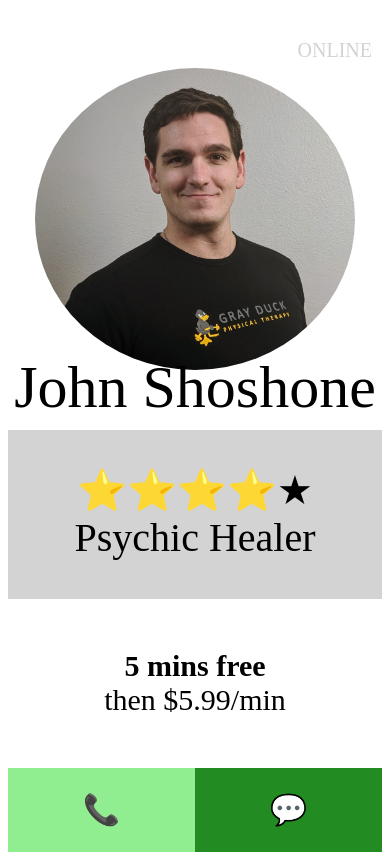
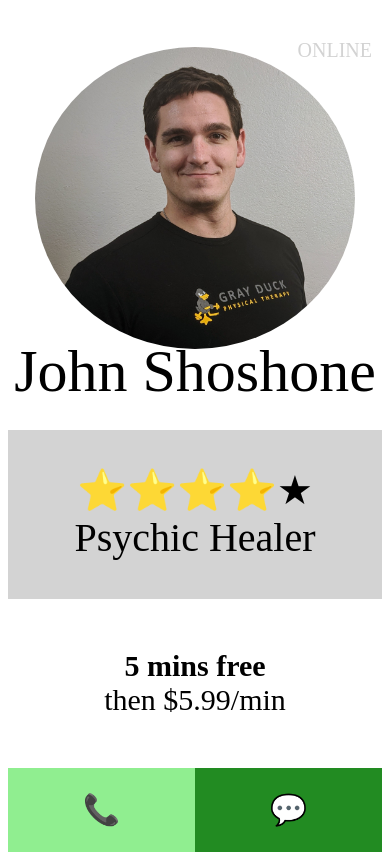
Before and after one commit to njmanning212/Flexbox-Grid-Responsive-Design, a plain HTML site: page index.html in a window 390 px wide. Drawn offline with Linux system fonts and the light colour scheme.

Commit message:
complete grid mobile first design

```diff
--- a/css/style.css
+++ b/css/style.css
@@ -1,4 +1,3 @@
-
 /* styled for mobile first */
 * {
     box-sizing: border-box;
@@ -8,7 +7,7 @@ body {
     height: 100vh;
     display: grid;
     grid-template-columns: 50% 50%;
-    grid-template-rows: 10% 30% 10% 10% 10% 10% 10% 10%;
+    grid-template-rows: 10% 25% 15% 10% 10% 10% 10% 10%;
     grid-template-areas:
     "hdr hdr"
     "img img"
@@ -50,6 +49,7 @@ header {
     grid-area: name;
     font-size: 60px;
     font-weight: 300;
+    margin-top: 50px;
 }
 
 #rating {
```
